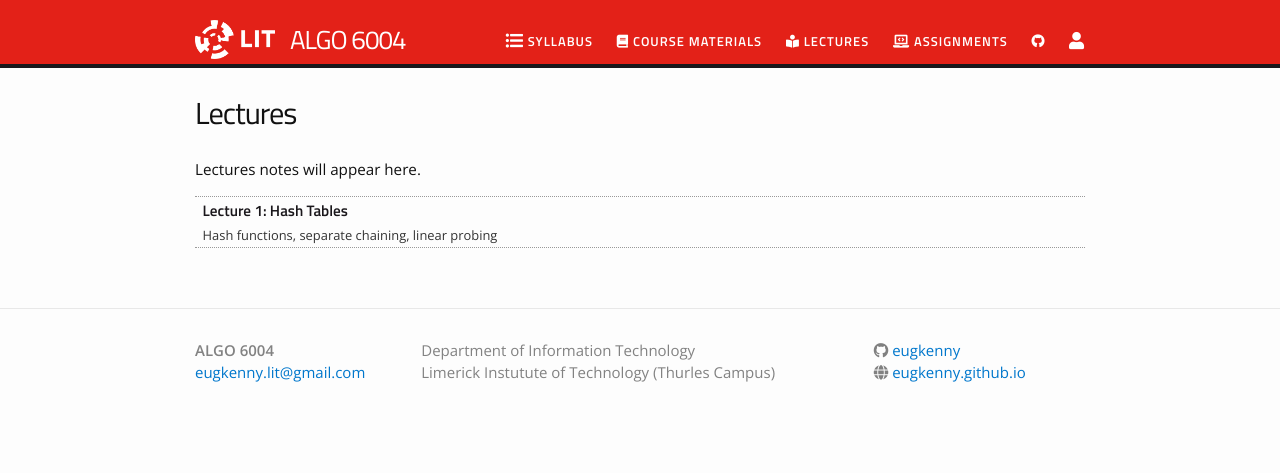
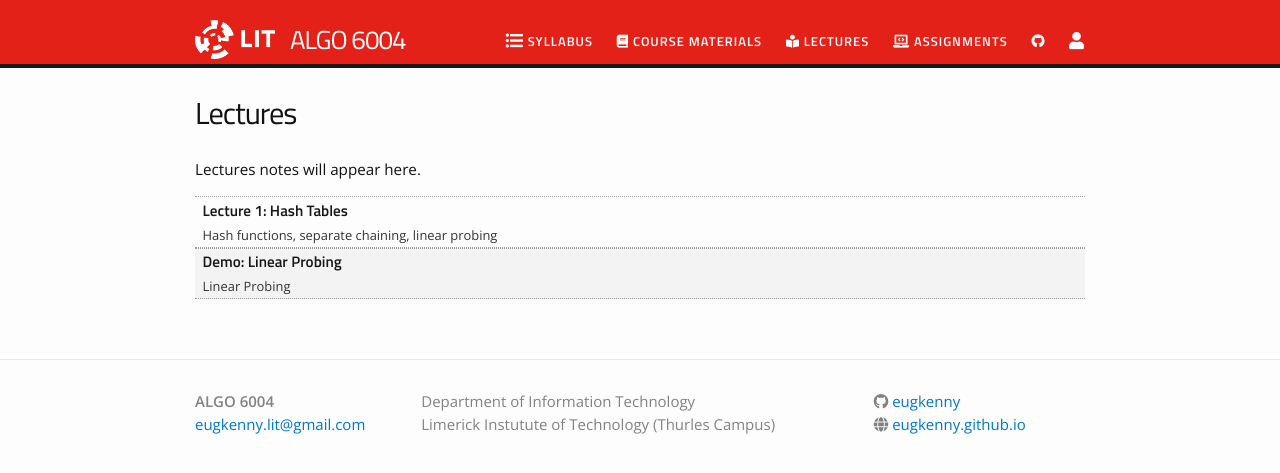
Before and after one commit to eugkenny/ALGO6004, a Jekyll site: the page built from lectures.md, in a window 1280 px wide. Shown: the top 473 px of the page. Built offline with Jekyll 4.4.1, drawn with Linux system fonts in a browser that asks for light colours; nearby versions of some CDN libraries.

Commit message:
Add Linear probing demo

```diff
--- a/_data/lectures.yml
+++ b/_data/lectures.yml
@@ -7,3 +7,8 @@
   filename: 12 - Hash Tables.pdf
   dirname: lectures
   tldr: "Hash functions, separate chaining, linear probing"
+
+- title: "Demo: Linear Probing"
+  filename: 12 - DemoLinearProbingHashTable.mov
+  dirname: lectures
+  tldr: Linear Probing
```
Also changed, not shown: 1 other file.
